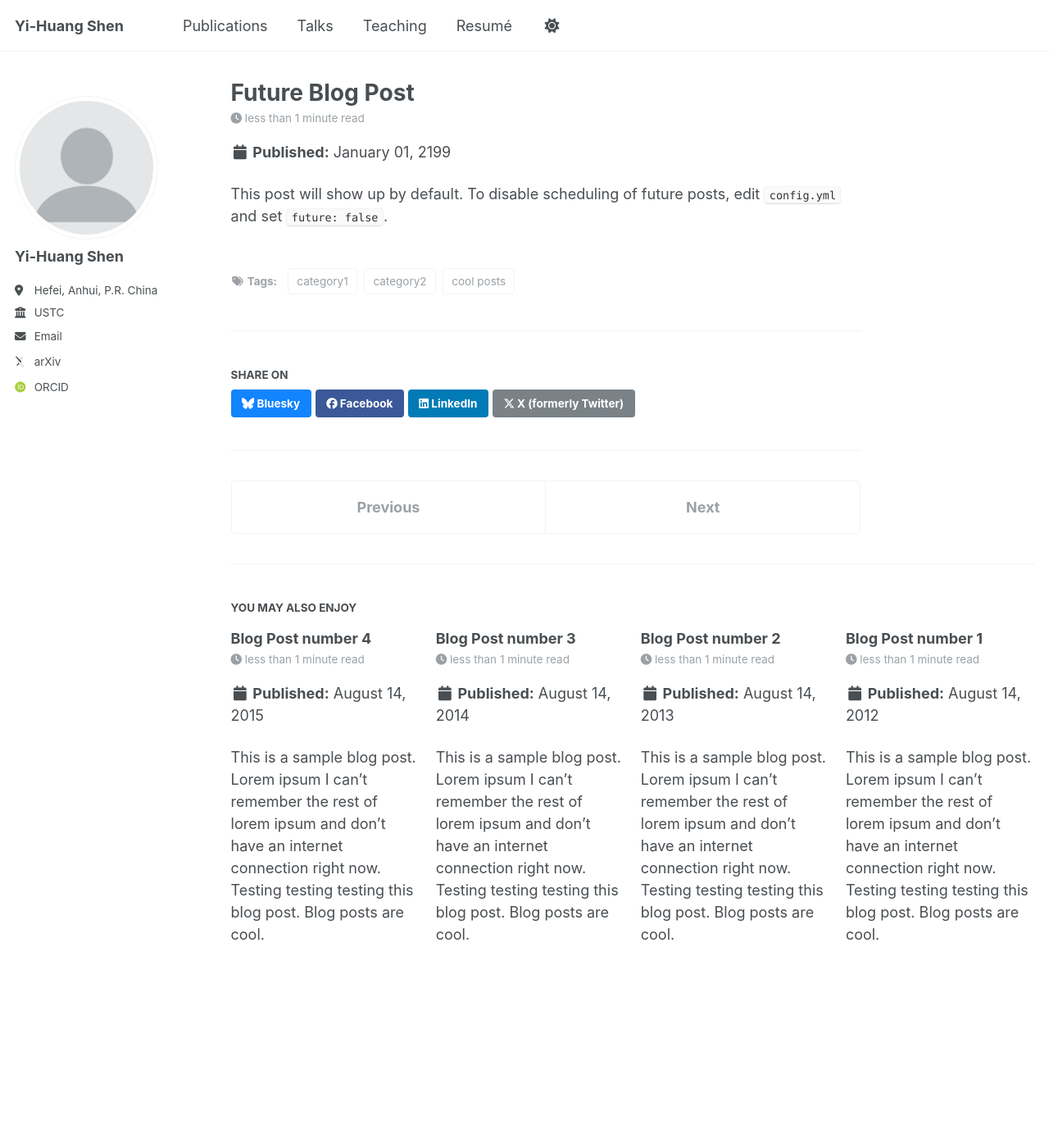
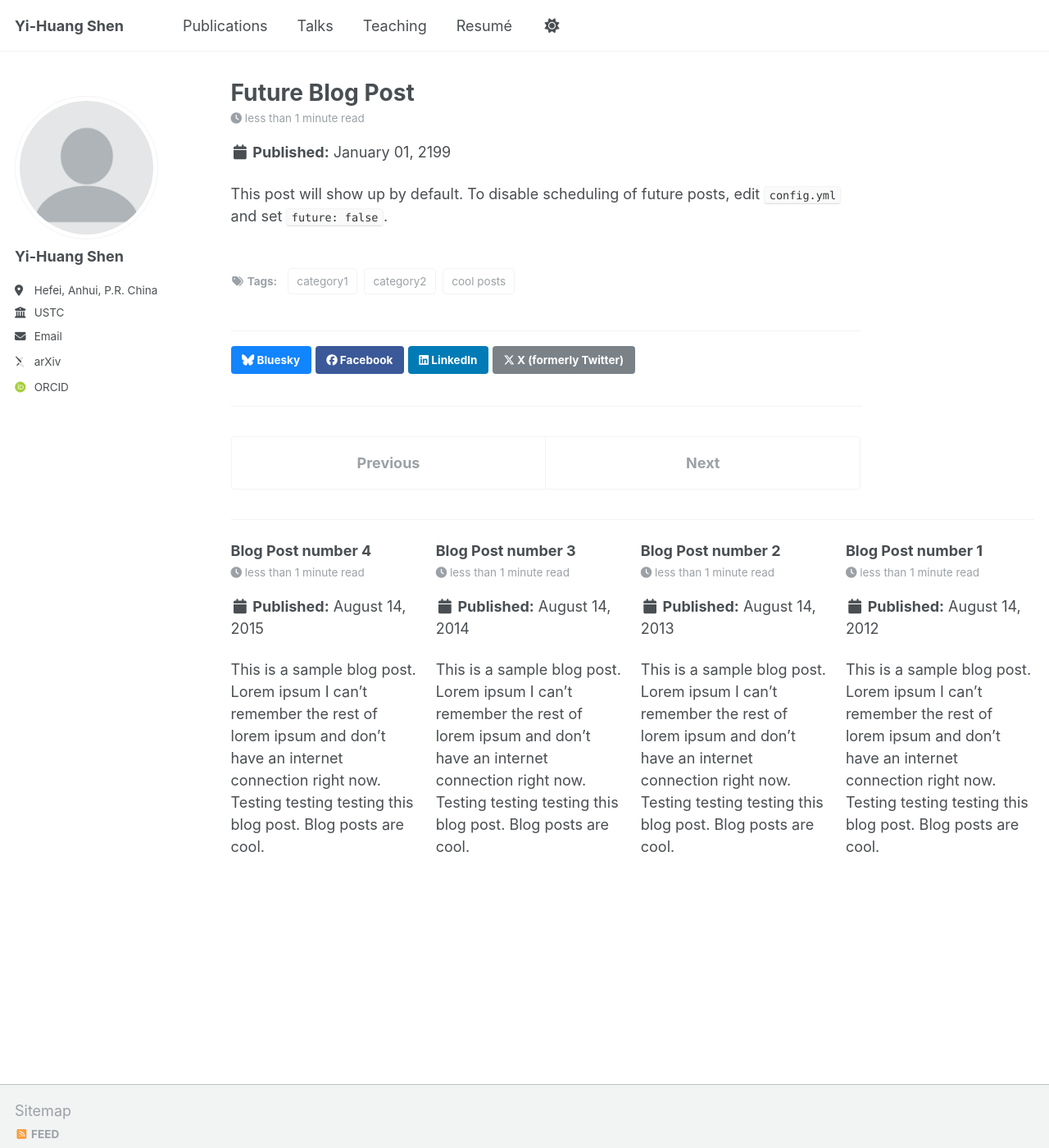
Before and after one commit to YiHuangShen-USTC/YiHuangShen-USTC.github.io, a Jekyll site: the page built from _posts/2199-01-01-future-post.md, in a window 1280 px wide and 1400 px high. Shown: the whole window at 82% size. Built offline with Jekyll 4.4.1, drawn with Linux system fonts in a browser that asks for light colours; some web fonts are replaced; a script that is not in the unit is left out; part of the change alters nothing that is shown.

```diff
--- a/_config.yml
+++ b/_config.yml
@@ -7,7 +7,7 @@
 # server process.
 
 # Basic Site Settings
-locale                   : "en-US"
+locale                   : "en_US.UTF-8"
 site_theme               : "default"
 title                    : "Yi-Huang Shen"
 title_separator          : "-"
```
